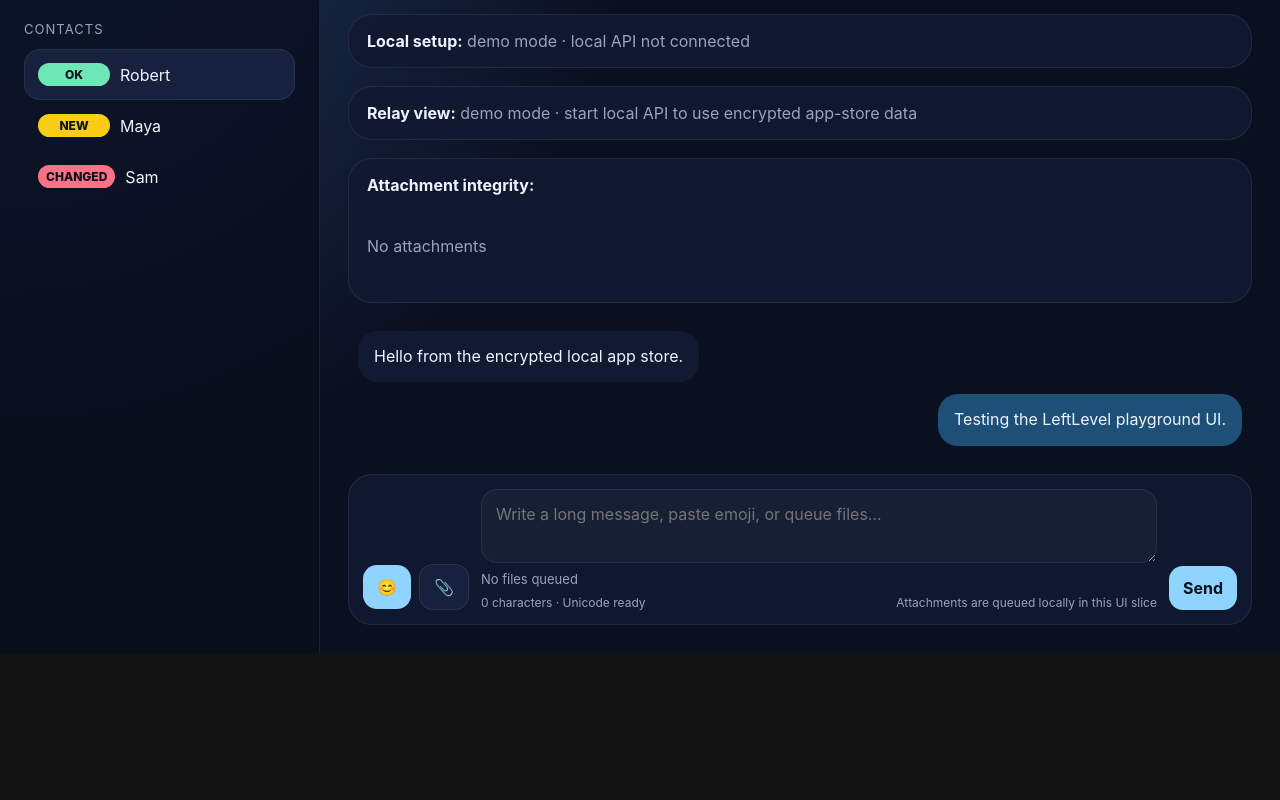
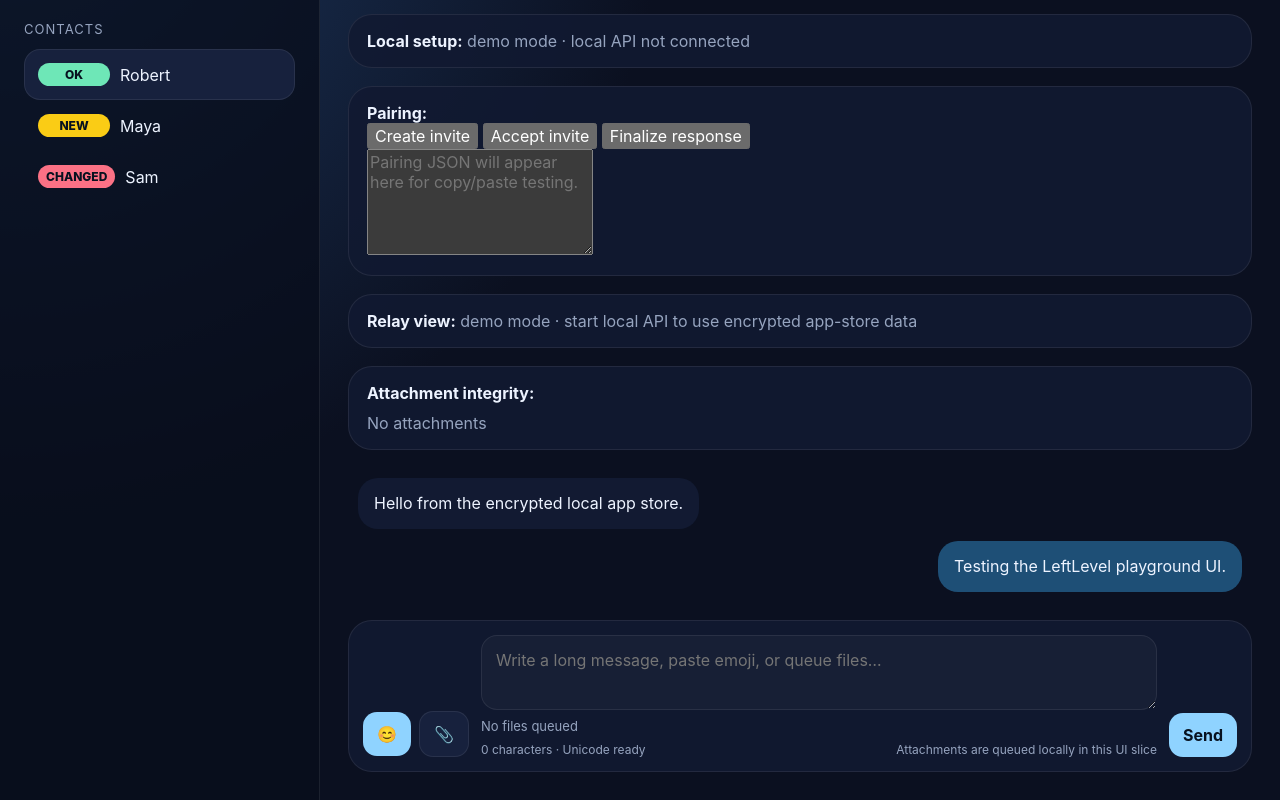
Before and after one commit to LeftLevelOrg/leftlevel-helix, a plain HTML site: page apps/desktop-playground/index.html in a window 1280 px wide. Shown: the part 147-947 px from the top of the page. Before the commit the page ends 800 px from the top, so only its background shows below. Drawn offline with Linux system fonts and the light colour scheme; no server answers.

Commit message:
Add playground pairing action panel

```diff
--- a/apps/desktop-playground/index.html
+++ b/apps/desktop-playground/index.html
@@ -55,6 +55,16 @@
           <span id="setupStatus">checking local API and encrypted store…</span>
         </section>
 
+        <section class="status-card pairing-card">
+          <strong>Pairing:</strong>
+          <div class="pairing-actions">
+            <button id="createInviteButton" type="button">Create invite</button>
+            <button id="acceptInviteButton" type="button">Accept invite</button>
+            <button id="finalizePairingButton" type="button">Finalize response</button>
+          </div>
+          <textarea id="pairingOutput" readonly rows="5" placeholder="Pairing JSON will appear here for copy/paste testing."></textarea>
+        </section>
+
         <section class="status-card">
           <strong>Relay view:</strong>
           <span>encrypted envelopes only · no usernames · no plaintext</span>
```
